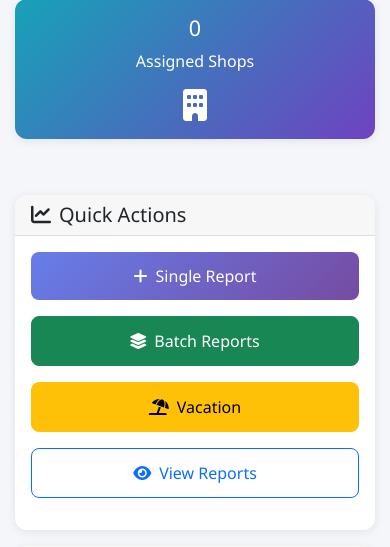
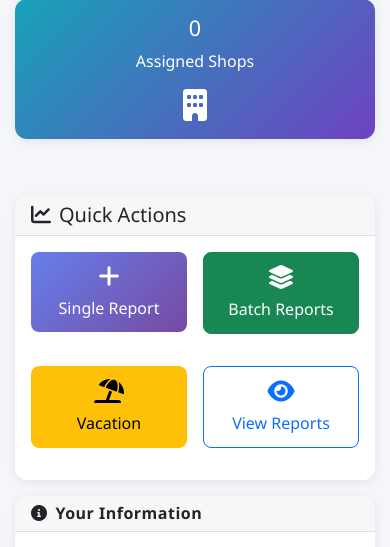
Before and after one commit to AhmedTUD/DRS, a Flask app: template app/templates/employee/dashboard.html in a window 390 px wide. Shown: the part 426-973 px from the top of the page. Run offline with Flask 3, Linux system fonts and the light colour scheme; the template is opened without the code that fills it, so the values that code supplies are empty; parts of the project's set-up code (start-up, migrations or seed data) failed here and were passed over; some libraries are stand-ins or nearby versions.

Commit message:
Enhance dashboard button styles and layout
Added custom styles for button heights and layout adjustments. Updated button HTML structure for better accessibility and styling.

```diff
--- a/app/templates/employee/dashboard.html
+++ b/app/templates/employee/dashboard.html
@@ -1,6 +1,54 @@
 {% extends "base.html" %}
 
 {% block title %}SPVR Dashboard - Daily Report System{% endblock %}
+
+{% block styles %}
+<style>
+    /* Make all Quick Action buttons the same height */
+    .card-body .btn-lg {
+        min-height: 120px;
+        display: flex;
+        flex-direction: column;
+        align-items: center;
+        justify-content: center;
+        padding: 1rem;
+        white-space: normal;
+        text-align: center;
+    }
+
+    .card-body .btn-lg i {
+        font-size: 2rem !important;
+        margin-bottom: 0.5rem;
+    }
+
+    .card-body .btn-lg span {
+        font-size: 0.95rem;
+        font-weight: 600;
+    }
+
+    /* Ensure consistent spacing */
+    .row.g-3 {
+        margin: -0.5rem;
+    }
+
+    .row.g-3 > * {
+        padding: 0.5rem;
+    }
+
+    /* Fix vacation button to maintain size when content changes */
+    button[onclick="markVacation()"] {
+        min-height: 120px !important;
+        max-height: 120px !important;
+        height: 120px !important;
+    }
+
+    /* Ensure button content doesn't overflow */
+    button[onclick="markVacation()"] i,
+    button[onclick="markVacation()"] span {
+        display: block !important;
+    }
+</style>
+{% endblock %}
 
 {% block content %}
 <div class="row">
@@ -70,32 +118,36 @@
                 </h5>
             </div>
             <div class="card-body">
-                <div class="row">
-                    <div class="col-md-3 mb-3">
+                <div class="row g-3">
+                    <div class="col-6 col-md-3">
                         <div class="d-grid">
                             <a href="{{ url_for('employee.create_report') }}" class="btn btn-primary btn-lg">
-                                <i class="fas fa-plus me-2"></i>Single Report
+                                <i class="fas fa-plus d-block mb-2" style="font-size: 1.5rem;"></i>
+                                <span class="d-block">Single Report</span>
                             </a>
                         </div>
                     </div>
-                    <div class="col-md-3 mb-3">
+                    <div class="col-6 col-md-3">
                         <div class="d-grid">
                             <a href="{{ url_for('employee.batch_reports') }}" class="btn btn-success btn-lg">
-                                <i class="fas fa-layer-group me-2"></i>Batch Reports
+                                <i class="fas fa-layer-group d-block mb-2" style="font-size: 1.5rem;"></i>
+                                <span class="d-block">Batch Reports</span>
                             </a>
                         </div>
                     </div>
-                    <div class="col-md-3 mb-3">
+                    <div class="col-6 col-md-3">
                         <div class="d-grid">
                             <button type="button" class="btn btn-warning btn-lg" onclick="markVacation()">
-                                <i class="fas fa-umbrella-beach me-2"></i>Vacation
+                                <i class="fas fa-umbrella-beach d-block mb-2" style="font-size: 1.5rem;"></i>
+                                <span class="d-block">Vacation</span>
                             </button>
                         </div>
                     </div>
-                    <div class="col-md-3 mb-3">
+                    <div class="col-6 col-md-3">
                         <div class="d-grid">
                             <a href="{{ url_for('employee.view_reports') }}" class="btn btn-outline-primary btn-lg">
-                                <i class="fas fa-eye me-2"></i>View Reports
+                                <i class="fas fa-eye d-block mb-2" style="font-size: 1.5rem;"></i>
+                                <span class="d-block">View Reports</span>
                             </a>
                         </div>
                     </div>
@@ -209,7 +261,7 @@ function markVacation() {
     }
 
     const originalContent = vacationBtn.innerHTML;
-    vacationBtn.innerHTML = '<i class="fas fa-spinner fa-spin me-2"></i>Processing...';
+    vacationBtn.innerHTML = '<i class="fas fa-spinner fa-spin d-block mb-2" style="font-size: 1.5rem;"></i><span class="d-block">Processing...</span>';
     vacationBtn.disabled = true;
 
     console.log('Sending vacation request for date:', today);
@@ -288,11 +340,11 @@ function checkTodayVacation() {
 function updateVacationButton(hasVacation) {
     const vacationBtn = document.querySelector('button[onclick="markVacation()"]');
     if (hasVacation) {
-        vacationBtn.innerHTML = '<i class="fas fa-check me-2"></i>Vacation Marked';
+        vacationBtn.innerHTML = '<i class="fas fa-check d-block mb-2" style="font-size: 1.5rem;"></i><span class="d-block">Vacation Marked</span>';
         vacationBtn.className = 'btn btn-secondary btn-lg';
         vacationBtn.disabled = true;
     } else {
-        vacationBtn.innerHTML = '<i class="fas fa-umbrella-beach me-2"></i>Vacation';
+        vacationBtn.innerHTML = '<i class="fas fa-umbrella-beach d-block mb-2" style="font-size: 1.5rem;"></i><span class="d-block">Vacation</span>';
         vacationBtn.className = 'btn btn-warning btn-lg';
         vacationBtn.disabled = false;
     }
```
